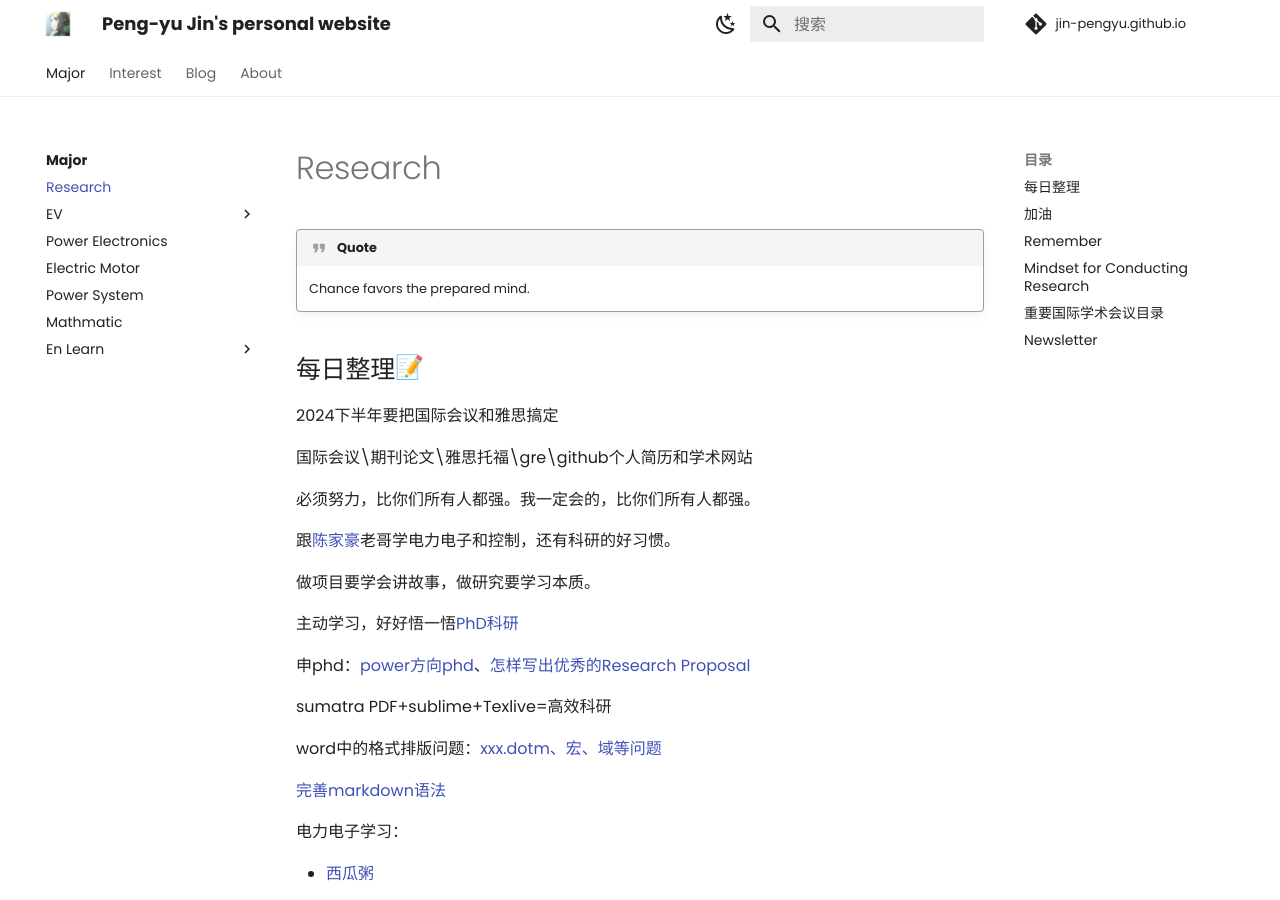
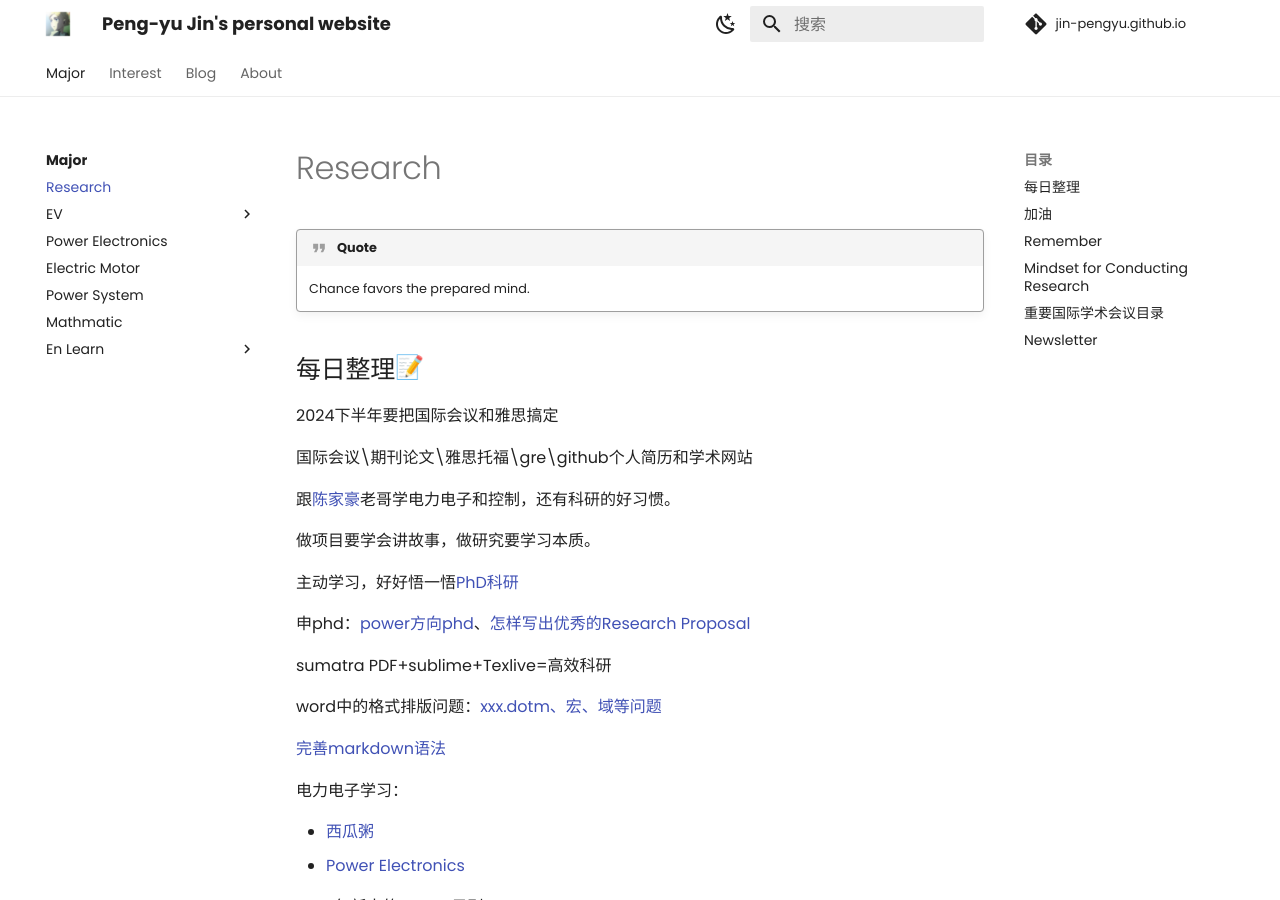
Before and after one commit to Pengyu-Jin/Pengyu-Jin.github.io, an MkDocs documentation site: the page built from docs/major/research/research.md, in a window 1280 px wide and 900 px high. Built offline with MkDocs 1.6.1 and Material for MkDocs 9.7.7, drawn with Linux system fonts in a browser that asks for light colours; emoji names are drawn with the system emoji font; comment, search, counter and statistics services are not loaded.

Commit message:
20241016

```diff
--- a/docs/major/research/research.md
+++ b/docs/major/research/research.md
@@ -6,8 +6,6 @@
 2024下半年要把国际会议和雅思搞定
 
 国际会议\期刊论文\雅思托福\gre\github个人简历和学术网站
-
-必须努力，比你们所有人都强。我一定会的，比你们所有人都强。
 
 跟[陈家豪](https://faculty.sist.shanghaitech.edu.cn/chenjh/){:target="_blank}老哥学电力电子和控制，还有科研的好习惯。
 
```
